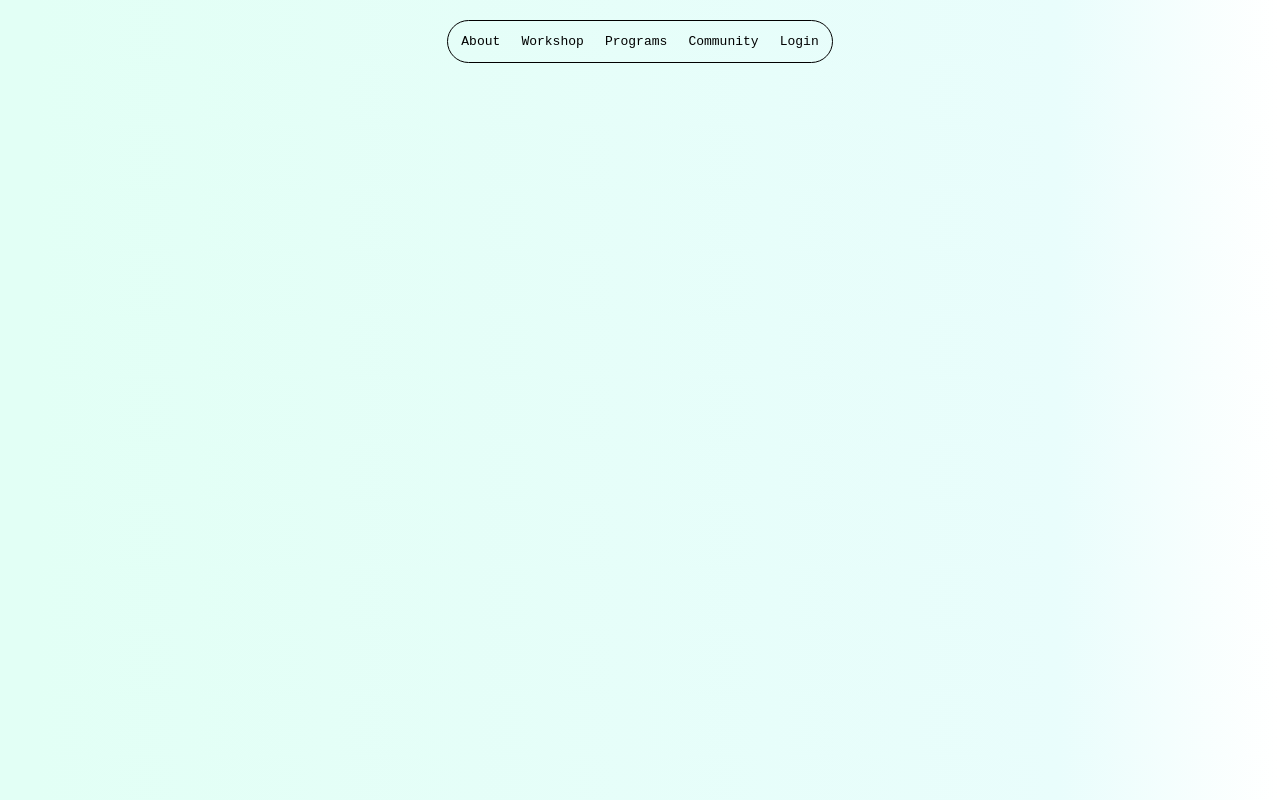
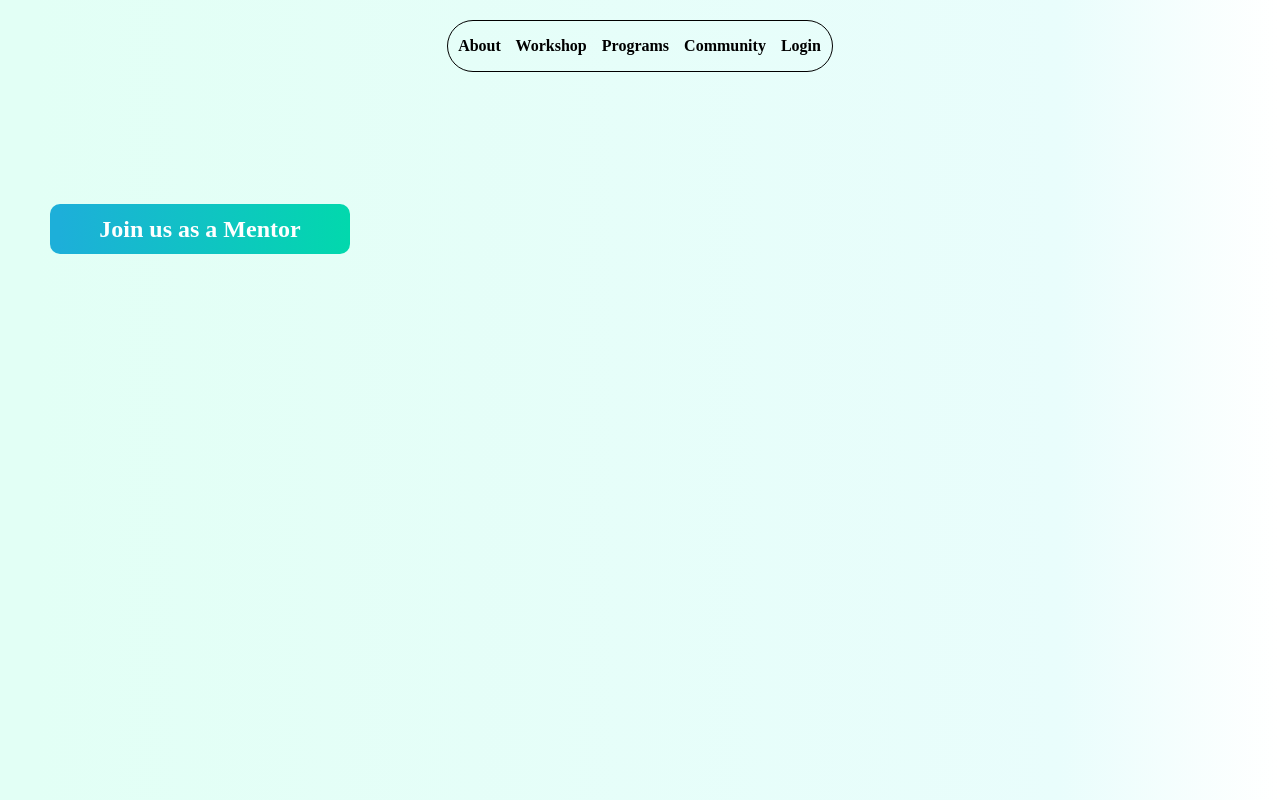
Before and after one commit to pranav-iitr/Assignment-MentorPlus, a React (Create React App) app: page / in a window 1280 px wide. Built offline with nearby package versions, Linux system fonts and the light colour scheme.

Commit message:
gradient button

```diff
--- a/src/App.js
+++ b/src/App.js
@@ -1,10 +1,12 @@
 import logo from './logo.svg';
 import './App.css';
 import Navbar from './components/navbar';
+import Gradaint_button from './components/gradaint_button';
 function App() {
   return (
     <div className="App">
-      <Navbar/>
+      <Navbar />
+      <Gradaint_button text="Join us as a Mentor"/>
       <head>
         tttttttttt
     </head>
--- /dev/null
+++ b/src/components/gradaint_button.css
@@ -0,0 +1,19 @@
+.gradaint-button-container{
+    width:300px;
+    height:50px;
+    background: linear-gradient(91.14deg, #1DAFD9 3.55%, #02D8AD 99.28%);
+    border-radius: 10px;
+    margin-left: 50px;
+    cursor: pointer;
+}
+.gradaint-button-text{
+    display: flex;
+    font-family: Raleway;
+    font-weight: 600;
+    font-size: 24px;
+    height: 50px;
+    color: white;
+
+    justify-content: center;
+    flex-direction: column;
+}
--- /dev/null
+++ b/src/components/gradaint_button.jsx
@@ -0,0 +1,9 @@
+import React from 'react';
+import "../components/gradaint_button.css"
+function Gradaint_button({text}) {
+  return( <div className='gradaint-button-container'>
+    <div className="gradaint-button-text">{text}</div>
+  </div>);
+}
+
+export default Gradaint_button;
--- a/src/components/navbar.css
+++ b/src/components/navbar.css
@@ -20,19 +20,22 @@
       display: flex;
       flex-direction: column;
       margin-left: -12vw;
-
+      opacity: 1;
 
   }
   .Workshops-passive{
-    display: none;
+    opacity: 0;
 
 }
 .prog-active{
     display: flex;
     flex-direction: column;
+    opacity: 1;
+    background-color: #000;
+    justify-content: flex-end;
 }
 .prog-passive{
-  display: none;
+  opacity: 0;
 
 }
 .list-element{
@@ -45,4 +48,10 @@
     display: flex;
     flex-direction: row;
     justify-content: center;
+
 }
+pre{
+    font-family: Raleway;
+    font-weight: 600;
+
+}
--- a/src/components/navbar.js
+++ b/src/components/navbar.js
@@ -28,7 +28,8 @@ function Navbar() {
             </div>
           </div>
 
-          <div className="navbar-items"
+          <div
+            className="navbar-items"
             onMouseLeave={() => {
               setProgram(false);
             }}
@@ -55,14 +56,30 @@ function Navbar() {
         </div>
       </div>
       <div className="flex-container">
-      <div className={Workshop ? "Workshops-active" : "Workshops-passive"}>
+        <div
+          onMouseLeave={() => {
+            setWorkshop(false);
+          }}
+          onMouseEnter={() => {
+            setWorkshop(true);
+          }}
+          className={Workshop ? "Workshops-active" : "Workshops-passive"}
+        >
           <div className="list-element"> Workshop 1</div>
           <div className="list-element"> Workshop 2</div>
           <div className="list-element"> Workshop 3</div>
         </div>
       </div>
       <div className="flex-container">
-      <div className={Program ? "prog-active" : "prog-passive"}>
+        <div
+          onMouseLeave={() => {
+            setProgram(false);
+          }}
+          onMouseEnter={() => {
+            setProgram(true);
+          }}
+          className={Program ? "prog-active" : "prog-passive"}
+        >
           <div className="list-element"> prog 1</div>
           <div className="list-element"> prog 2</div>
           <div className="list-element"> prog 3</div>
--- a/src/index.css
+++ b/src/index.css
@@ -1,3 +1,5 @@
+
+@import url('https://fonts.googleapis.com/css2?family=Varela+Round&display=swap');
 body {
   margin: 0;
   font-family: -apple-system, BlinkMacSystemFont, 'Segoe UI', 'Roboto', 'Oxygen',
@@ -13,4 +15,3 @@ code {
   font-family: source-code-pro, Menlo, Monaco, Consolas, 'Courier New',
     monospace;
 }
-@import url('https://fonts.googleapis.com/css2?family=Varela+Round&display=swap');
```
Lines whose indentation alone changed are shown as unchanged.
